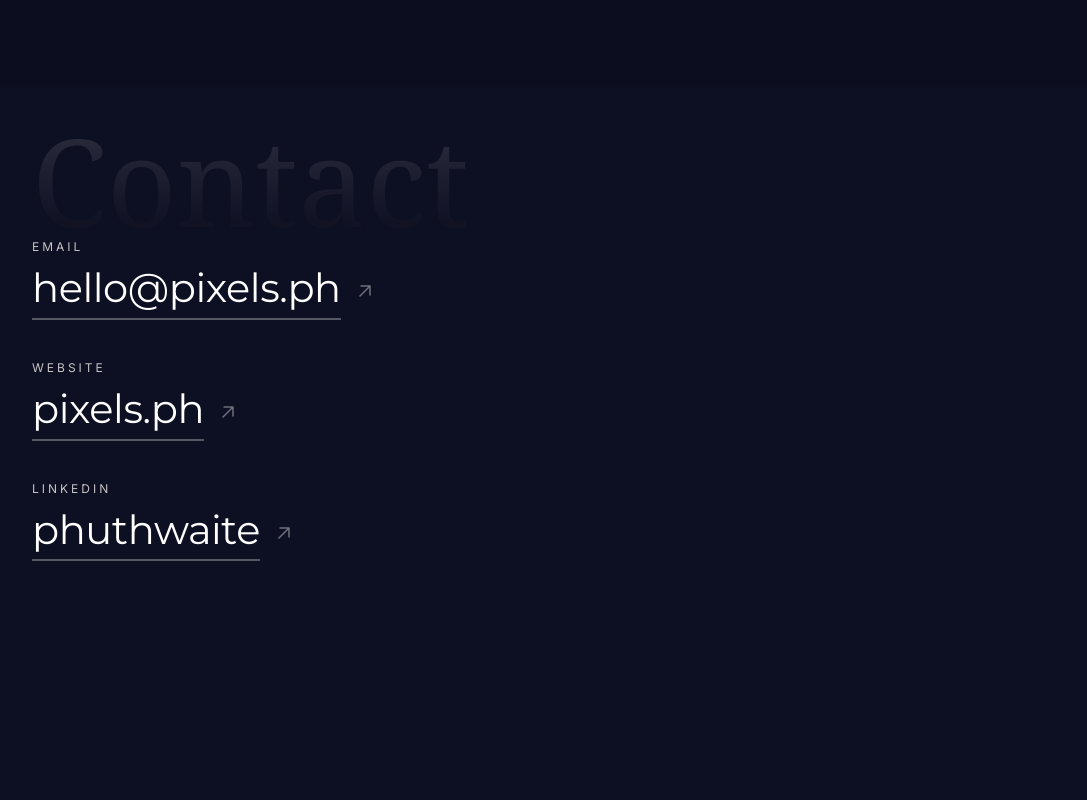
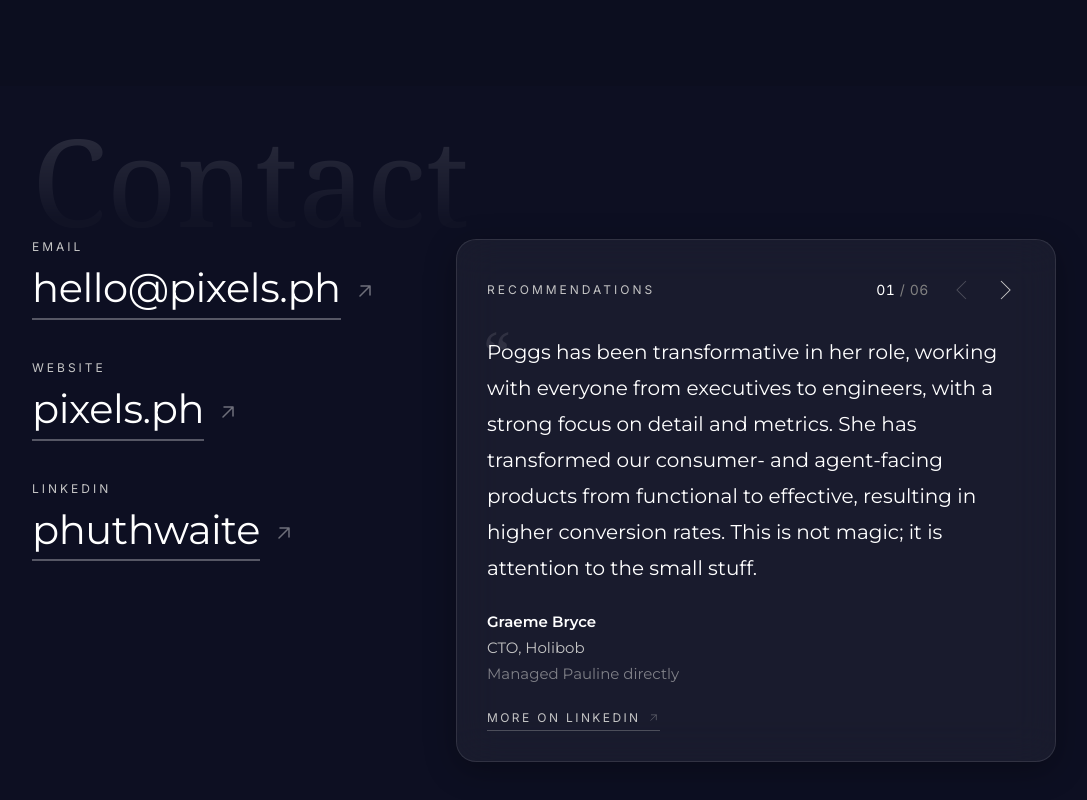
Before and after one commit to phuthwaite/portfolio-preview-26, a React (Vite) app: page / in a window 1280 px wide. Shown: the part 4631-5431 px from the top of the page, without its empty margins (96-1183 px from the left). Built offline with nearby package versions, Linux system fonts and the light colour scheme; a web font is replaced by a local one.

Commit message:
Add LinkedIn recommendations to Contact

```diff
--- a/src/components/CarouselArrows.tsx
+++ b/src/components/CarouselArrows.tsx
@@ -1,12 +1,16 @@
 // Figma: nav — previous / next chevrons. Each arrow is a tile-sized
 // button with its chevron centred; on hover it gets a soft glass fill and the chevron brightens.
+type Size = "md" | "sm";
+
 function Arrow({
   direction,
   label,
   disabled,
   onClick,
+  size,
 }: {
   direction: "prev" | "next";
+  size: Size;
   label: string;
   disabled: boolean;
   onClick: () => void;
@@ -17,12 +21,12 @@ function Arrow({
       aria-label={label}
       disabled={disabled}
       onClick={onClick}
-      className="group flex h-[54px] w-[52px] cursor-pointer items-center justify-center rounded-[14px] text-light-gray transition-colors outline-none hover:bg-white/10 hover:text-white focus-visible:ring-1 focus-visible:ring-white/40 disabled:cursor-default disabled:bg-transparent disabled:text-light-gray/30"
+      className={`group flex cursor-pointer items-center justify-center text-light-gray ${size === "sm" ? "size-10 rounded-[10px]" : "h-[54px] w-[52px] rounded-[14px]"} transition-colors outline-none hover:bg-white/10 hover:text-white focus-visible:ring-1 focus-visible:ring-white/40 disabled:cursor-default disabled:bg-transparent disabled:text-light-gray/30`}
     >
       <svg
         aria-hidden
-        width="17"
-        height="34"
+        width={size === "sm" ? 9 : 17}
+        height={size === "sm" ? 18 : 34}
         viewBox="0 0 17 34"
         fill="none"
         stroke="currentColor"
@@ -37,12 +41,21 @@ function Arrow({
   );
 }
 
-// "01 / 05" — which item is showing, out of how many
-function Counter({ index, count }: { index: number; count: number }) {
+// "01 / 05" — which item is showing, out of how many (the small size drops it on phones, where
+// its row is tight)
+function Counter({
+  index,
+  count,
+  size,
+}: {
+  index: number;
+  count: number;
+  size: Size;
+}) {
   return (
     <p
       aria-hidden
-      className="font-label text-base tracking-[0.04em] whitespace-nowrap text-dark-gray tabular-nums"
+      className={`font-label ${size === "sm" ? "text-sm max-sm:hidden" : "text-base"} tracking-[0.04em] whitespace-nowrap text-dark-gray tabular-nums`}
     >
       <span className="text-white">{String(index + 1).padStart(2, "0")}</span>
       &nbsp;/&nbsp;{String(count).padStart(2, "0")}
@@ -57,10 +70,14 @@ export function CarouselControls(props: {
   goTo: (i: number) => void;
   prevLabel?: string;
   nextLabel?: string;
+  size?: Size;
 }) {
+  const size = props.size ?? "md";
   return (
-    <div className="flex items-center gap-3 lg:gap-5">
-      <Counter index={props.index} count={props.count} />
+    <div
+      className={`flex items-center ${size === "sm" ? "gap-3" : "gap-3 lg:gap-5"}`}
+    >
+      <Counter index={props.index} count={props.count} size={size} />
       <CarouselArrows {...props} />
     </div>
   );
@@ -72,23 +89,27 @@ export default function CarouselArrows({
   goTo,
   prevLabel = "Previous",
   nextLabel = "Next",
+  size = "md",
 }: {
   index: number;
   count: number;
   goTo: (i: number) => void;
   prevLabel?: string;
   nextLabel?: string;
+  size?: Size;
 }) {
   return (
     <div className="flex shrink-0 items-center gap-1">
       <Arrow
         direction="prev"
+        size={size}
         label={prevLabel}
         disabled={index === 0}
         onClick={() => goTo(index - 1)}
       />
       <Arrow
         direction="next"
+        size={size}
         label={nextLabel}
         disabled={index === count - 1}
         onClick={() => goTo(index + 1)}
--- a/src/data/content.ts
+++ b/src/data/content.ts
@@ -64,6 +64,63 @@ export const contact = [
   { label: "Email", text: "hello@pixels.ph", href: "mailto:hello@pixels.ph" },
   { label: "Website", text: "pixels.ph", href: "https://pixels.ph" },
   { label: "LinkedIn", text: "phuthwaite", href: "https://www.linkedin.com/in/phuthwaite" },
+];
+
+// LinkedIn recommendations, trimmed to their strongest lines (their own words; "…" marks a cut).
+// The full versions are on LinkedIn (recommendationsUrl).
+export const recommendationsUrl = "https://www.linkedin.com/in/phuthwaite/details/recommendations/";
+
+export type Testimonial = {
+  quote: string;
+  name: string;
+  role: string;
+  /** how they worked with Pauline, as LinkedIn describes it */
+  relationship: string;
+};
+
+export const testimonials: Testimonial[] = [
+  {
+    quote:
+      "Poggs has been transformative in her role, working with everyone from executives to engineers, with a strong focus on detail and metrics. She has transformed our consumer- and agent-facing products from functional to effective, resulting in higher conversion rates. This is not magic; it is attention to the small stuff.",
+    name: "Graeme Bryce",
+    role: "CTO, Holibob",
+    relationship: "Managed Pauline directly",
+  },
+  {
+    quote:
+      "It's hard to overstate how great she is at her job; lots of people can make pretty designs, but Pauline can do something most other people can't: think through the deep systems and patterns throughout a complex product and create a usable, great-looking design that is easy to use and deceptively simple.",
+    name: "Sarah Householder",
+    role: "Director of Product, reacHIRE",
+    relationship: "Managed Pauline directly",
+  },
+  {
+    quote:
+      "Pauline shaped the UI/UX at Holibob over several years, bringing fresh thinking and a rigour around testing that genuinely moved the needle. … I'd recommend Pauline without hesitation to any team looking for someone who combines design instinct with a data-driven mindset.",
+    name: "Craig Everett",
+    role: "Co-Founder & CEO, Holibob",
+    relationship: "Worked with Pauline (senior)",
+  },
+  {
+    quote:
+      "Pauline is an excellent designer and has had a significant impact on our site during the time she worked with us. Even now, years later, I hear comments from users complimenting the features and designs that Pauline created.",
+    name: "Addie Swartz",
+    role: "CEO, reacHIRE",
+    relationship: "Worked with Pauline (senior)",
+  },
+  {
+    quote:
+      "Her attention to detail and care for the end user are second to none. … even with these heavy constraints she produced designs and a user journey that not only looked visually great, but also always improved conversion.",
+    name: "Isaac Scarrott",
+    role: "Product Focused Engineer, Holibob",
+    relationship: "Implemented Pauline's designs",
+  },
+  {
+    quote:
+      "As well as being incredibly creative she also has a meticulous eye for detail. Pauline always delivers finished designs that are more elegant and usable than my briefs can ever express; I cannot recommend her work highly enough.",
+    name: "Will Trattles",
+    role: "Ticketing and Product Specialist, AXS",
+    relationship: "Worked with Pauline on the same team",
+  },
 ];
 
 export type Job = {
--- a/src/sections/Contact.tsx
+++ b/src/sections/Contact.tsx
@@ -2,8 +2,10 @@ import SectionHeading from "../components/SectionHeading";
 import { Label } from "../components/Widget";
 import { FillUnderline, LinkArrow } from "../components/LinkDecor";
 import { contact } from "../data/content";
+import Testimonials from "./Testimonials";
 
-// The Contact frame only contains its title in Figma; the details come from the CV.
+// The Contact frame only contains its title in Figma; the details come from the CV, with LinkedIn
+// recommendations beside them on desktop (below them on phones).
 export default function Contact() {
   return (
     <section
@@ -12,7 +14,8 @@ export default function Contact() {
     >
       <div className="site-container">
         <SectionHeading>Contact</SectionHeading>
-        <ul className="relative flex flex-col gap-10 pt-10">
+        <div className="relative flex flex-col gap-14 pt-10 lg:flex-row lg:items-start lg:gap-16">
+          <ul className="flex flex-col gap-10 lg:w-[360px] lg:shrink-0">
             {contact.map((item) => {
               const external = item.href.startsWith("http");
               return (
@@ -41,6 +44,8 @@ export default function Contact() {
               );
             })}
           </ul>
+          <Testimonials className="lg:flex-1" />
+        </div>
       </div>
     </section>
   );
--- /dev/null
+++ b/src/sections/Testimonials.tsx
@@ -0,0 +1,106 @@
+import { useEffect, useRef, useState, type KeyboardEvent } from "react";
+import { Label } from "../components/Widget";
+import { CarouselControls } from "../components/CarouselArrows";
+import { FillUnderline, LinkArrow } from "../components/LinkDecor";
+import { recommendationsUrl, testimonials } from "../data/content";
+import { trackOnce } from "../lib/analytics";
+
+// LinkedIn recommendations in the Contact section: one quote at a time, cross-fading, stepped with
+// the arrows (or arrow keys). No auto-advance, so nobody loses a quote mid-sentence. The quotes are
+// stacked in one grid cell, so the panel is as tall as the longest and doesn't jump between them.
+export default function Testimonials({
+  className = "",
+}: {
+  className?: string;
+}) {
+  const [index, setIndex] = useState(0);
+  const count = testimonials.length;
+  const goTo = (i: number) => setIndex(Math.max(0, Math.min(count - 1, i)));
+
+  const onKeyDown = (e: KeyboardEvent) => {
+    if (e.key === "ArrowRight") goTo(index + 1);
+    else if (e.key === "ArrowLeft") goTo(index - 1);
+    else return;
+    e.preventDefault();
+  };
+
+  // which quotes people read on to (the first is seen with the section)
+  const firstRender = useRef(true);
+  useEffect(() => {
+    if (firstRender.current) return void (firstRender.current = false);
+    trackOnce("testimonial-viewed", { name: testimonials[index].name });
+  }, [index]);
+
+  return (
+    <div
+      role="region"
+      aria-roledescription="carousel"
+      aria-label="Recommendations"
+      tabIndex={0}
+      onKeyDown={onKeyDown}
+      className={`glass-panel flex flex-col gap-6 max-lg:p-5 outline-none focus-visible:[--glass-border:rgb(255_255_255/0.4)] ${className}`}
+    >
+      <div className="flex items-center justify-between gap-4">
+        <Label>Recommendations</Label>
+        <CarouselControls
+          index={index}
+          count={count}
+          goTo={goTo}
+          size="sm"
+          prevLabel="Previous recommendation"
+          nextLabel="Next recommendation"
+        />
+      </div>
+
+      <div className="grid">
+        {testimonials.map((t, i) => {
+          const current = i === index;
+          return (
+            <figure
+              key={t.name}
+              aria-roledescription="slide"
+              aria-label={`${i + 1} of ${count}`}
+              aria-hidden={!current}
+              inert={!current}
+              className={`col-start-1 row-start-1 flex flex-col justify-between gap-6 transition-[opacity,translate] duration-500 ease-out motion-reduce:transition-none ${
+                current
+                  ? "translate-y-0 opacity-100"
+                  : `opacity-0 ${i < index ? "-translate-y-2" : "translate-y-2"}`
+              }`}
+            >
+              <blockquote className="relative text-lg leading-8 text-white lg:text-xl lg:leading-9">
+                <span
+                  aria-hidden
+                  className="absolute -top-3 -left-1 font-display text-6xl leading-none text-white/10 select-none"
+                >
+                  “
+                </span>
+                <p className="relative">{t.quote}</p>
+              </blockquote>
+              <figcaption className="flex flex-col gap-0.5 text-[15px] leading-6">
+                <span className="font-semibold text-white">{t.name}</span>
+                <span className="text-light-gray">{t.role}</span>
+                <span className="text-light-gray/60">{t.relationship}</span>
+              </figcaption>
+            </figure>
+          );
+        })}
+      </div>
+
+      <a
+        href={recommendationsUrl}
+        target="_blank"
+        rel="noopener noreferrer"
+        data-umami-event="recommendations-linkedin-click"
+        className="group cursor-new-window inline-flex w-fit flex-col gap-1 self-start font-label text-xs tracking-[0.2em] whitespace-nowrap text-light-gray uppercase"
+      >
+        <span className="inline-flex items-center gap-1.5">
+          More on LinkedIn
+          <LinkArrow className="size-[1.1em]" />
+          <span className="sr-only">(opens in a new tab)</span>
+        </span>
+        <FillUnderline className="h-px" />
+      </a>
+    </div>
+  );
+}
```
Lines whose indentation alone changed are shown as unchanged.
